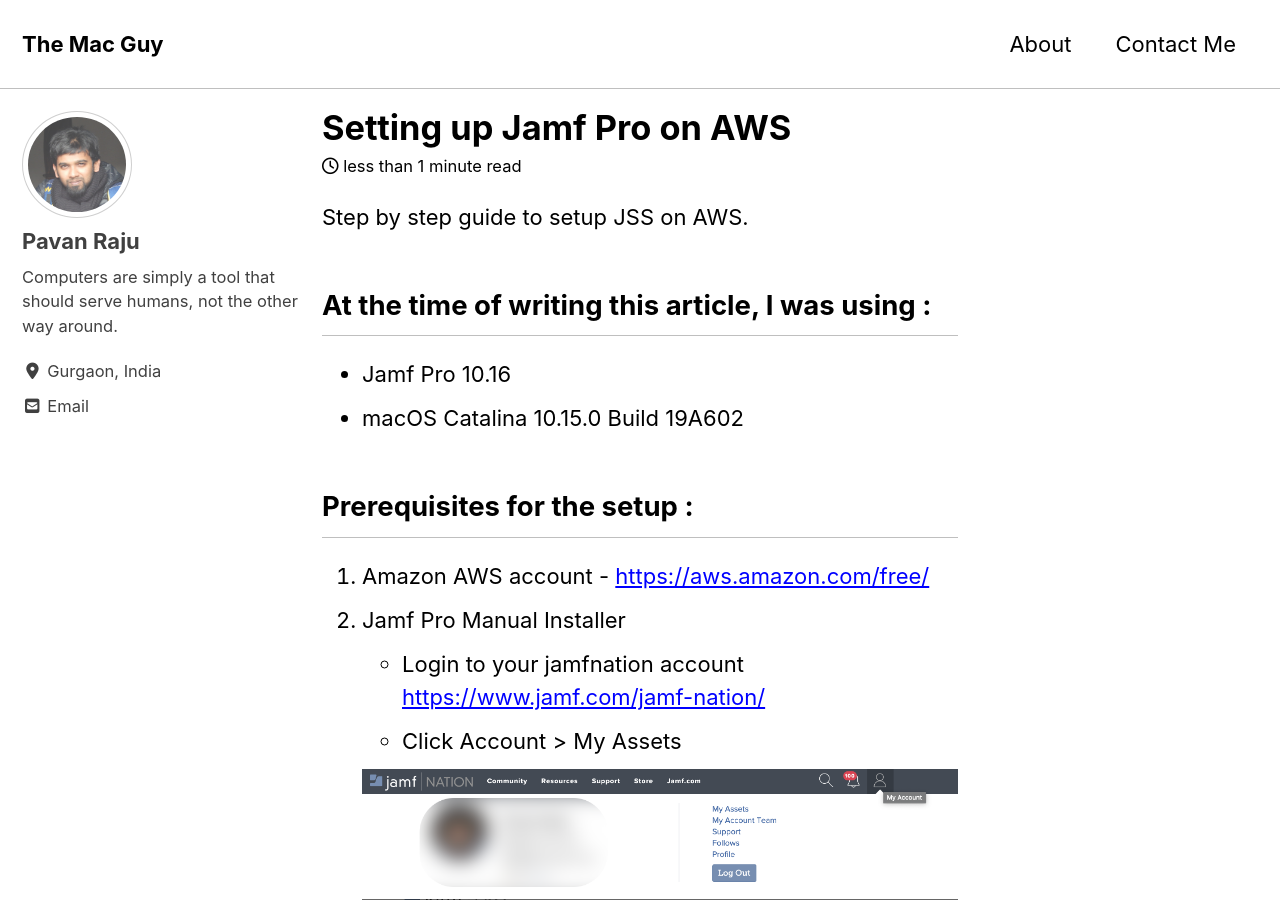
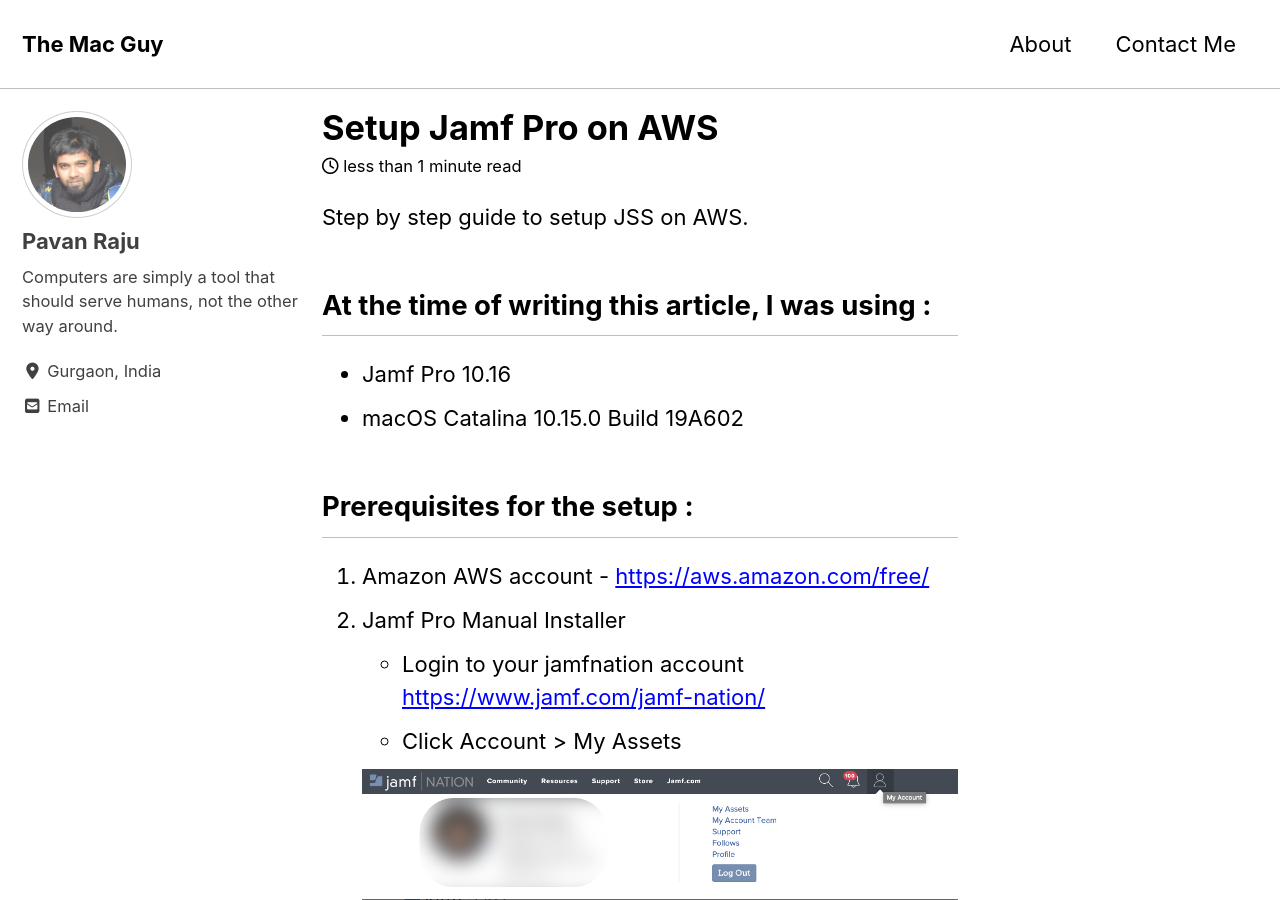
Before and after one commit to iampavan/themacguy, a Jekyll site: the page built from _posts/2019/2019-10-October/2019-10-25-01-Setting-up-JSS-on-AWS.md, in a window 1280 px wide and 900 px high. Built offline with Jekyll 4.4.1, drawn with Linux system fonts in a browser that asks for light colours; cached includes are drawn as plain includes; nearby versions of some CDN libraries.

Commit message:
Renamed post title

```diff
--- a/_posts/2019/2019-10-October/2019-10-25-01-Setting-up-JSS-on-AWS.md
+++ b/_posts/2019/2019-10-October/2019-10-25-01-Setting-up-JSS-on-AWS.md
@@ -1,10 +1,11 @@
 ---
-title: Setting up Jamf Pro on AWS
+title: Setup Jamf Pro on AWS
 date: '2019-10-25 23:24:59 +0530'
 tags:
   - Jamf
   - JSS
   - AWS
+  - Casper Suite
 published: true
 ---
 Step by step guide to setup JSS on AWS.
```
